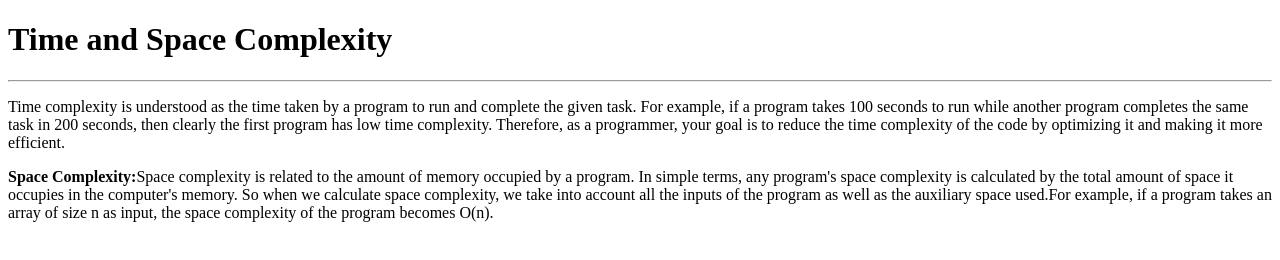
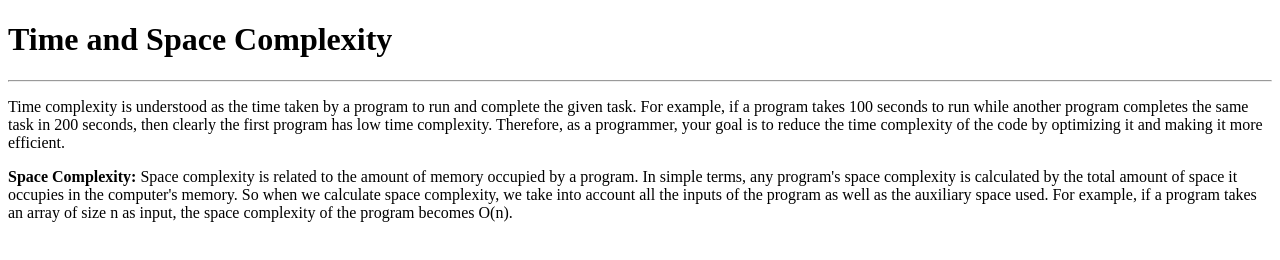
Before and after one commit to acciojob/time-and-space-complexity-kanekii16, a website: page main.html in a window 1280 px wide. Drawn offline with Linux system fonts and the light colour scheme.

Commit message:
created a submission

```diff
--- a/main.html
+++ b/main.html
@@ -12,7 +12,7 @@
 	<h1>Time and Space Complexity</h1>
 	<hr>
 	<p>Time complexity is understood as the time taken by a program to run and complete the given task. For example, if a program takes 100 seconds to run while another program completes the same task in 200 seconds, then clearly the first program has low time complexity. Therefore, as a programmer, your goal is to reduce the time complexity of the code by optimizing it and making it more efficient.</p>
-	<p><b>Space Complexity:</b>Space complexity is related to the amount of memory occupied by a program. In simple terms, any program's space complexity is calculated by the total amount of space it occupies in the computer's memory. So when we calculate space complexity, we take into account all the inputs of the program as well as the auxiliary space used.For example, if a program takes an array of size n as input, the space complexity of the program becomes O(n).</p>
+	<p><strong>Space Complexity:</strong> Space complexity is related to the amount of memory occupied by a program. In simple terms, any program's space complexity is calculated by the total amount of space it occupies in the computer's memory. So when we calculate space complexity, we take into account all the inputs of the program as well as the auxiliary space used. For example, if a program takes an array of size n as input, the space complexity of the program becomes O(n).</p>
 
 
 
```
